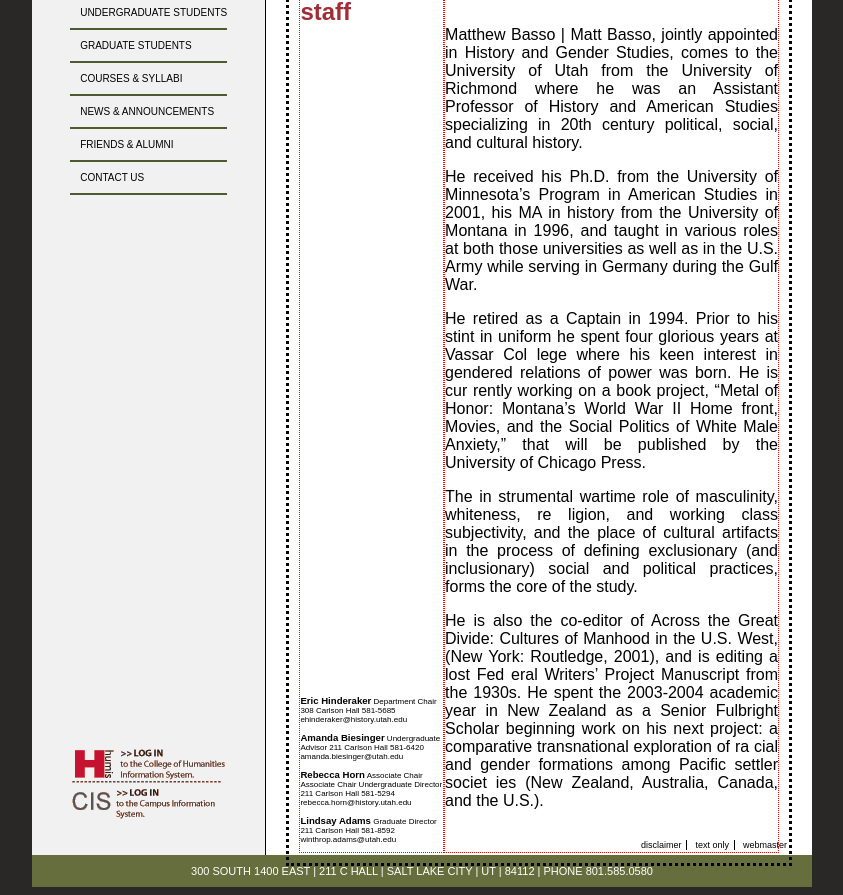
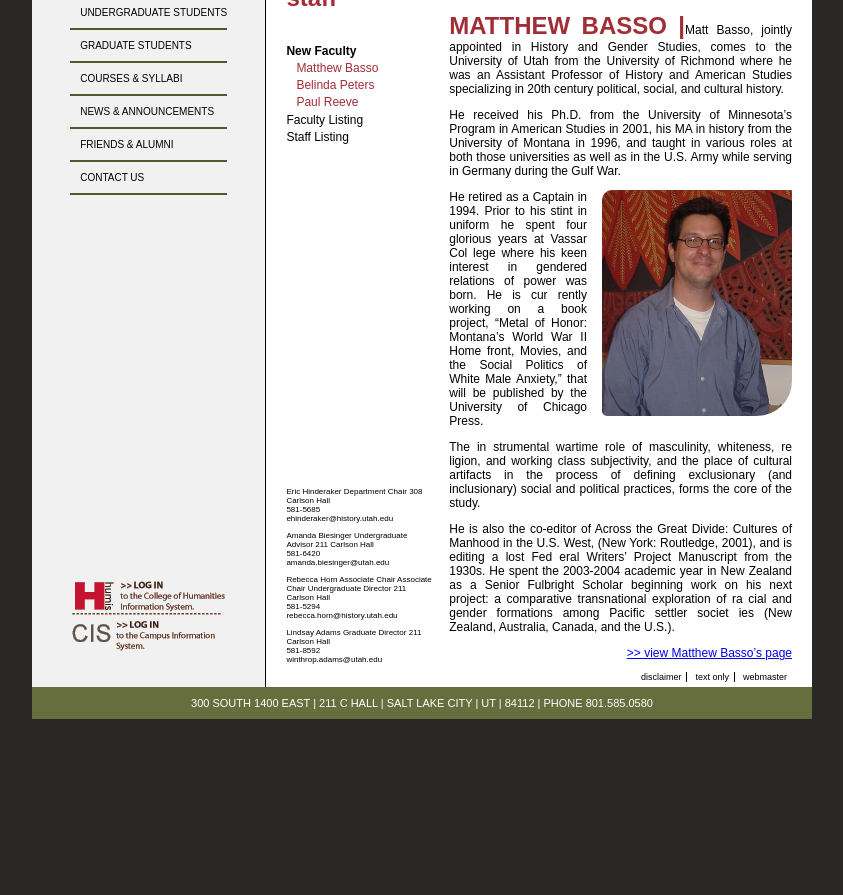
Before and after one commit to LynnMGama/HUMIS_homepage, a plain HTML site: page faculty-and-staff.html in a window 1280 px wide. Shown: the part 234-1129 px from the top of the page, without its empty margins (218-1061 px from the left). After the commit the page ends 961 px from the top, so only its background shows below. Drawn offline with Linux system fonts and the light colour scheme.

```diff
--- a/faculty-and-staff.html
+++ b/faculty-and-staff.html
@@ -63,6 +63,20 @@
                         <aside class="left-column">
                             <div class = "top">
                                 <h4>Faculty &amp; staff</h4>
+
+                                <div class="category top">
+                                    <a href="#" class="active">New Faculty</a>
+
+                                    <div class="category sub">
+                                        <a href="#">Matthew Basso</a>
+                                        <a href="#">Belinda Peters</a>
+                                        <a href="#">Paul Reeve</a>
+                                    </div>
+
+                                    <a href="#">Faculty Listing</a>
+                                    <a href="#">Staff Listing</a>
+                                </div>
+
                             </div>
 
                             <div class="bottom">
@@ -70,16 +84,16 @@
                                     <span class = "name">Eric Hinderaker</span>
                                     <span class = "title">Department Chair</span>
                                     <span class = "adress">308 Carlson Hall</span>
-                                    <span class = "phone-number">581-5685</span>
-                                    <a href="#">ehinderaker@history.utah.edu </a>
+                                    <a class = "phone-number" href="tel:581-5685">581-5685</a>
+                                    <a class="email-adress" href="mailto:ehinderaker@history.utah.edu">ehinderaker@history.utah.edu</a>
                                 </p>
 
                                 <p>
                                     <span class = "name">Amanda Biesinger</span>
                                     <span class = "title">Undergraduate Advisor</span>
                                     <span class = "adresss">211 Carlson Hall</span>
-                                    <span class = "phone-number">581-6420</span>
-                                    <a href ="#">amanda.biesinger@utah.edu</a>
+                                    <a class = "phone-number" href="tel:581-6420">581-6420</a>
+                                    <a class ="email-adress" href="mailto:amanda.biesinger@utah.edu">amanda.biesinger@utah.edu</a>
                                 </p>
 
                                 <p>
@@ -88,18 +102,17 @@
                                     <span class = "title">Associate Chair
                                     Undergraduate Director</span>
                                     <span class="adress">211 Carlson Hall</span>
-                                    <span class = "phone-number">581-5294</span>
-                                    <a href = "#">rebecca.horn@history.utah.edu</a>
+                                    <a class = "phone-number" href="tel:581-5294">581-5294</a>
+                                    <a class = "email-adress" href="mailto:rebecca.horn@history.utah.edu">rebecca.horn@history.utah.edu</a>
                                 </p>
 
                                 <p>
                                     <span class = "name">Lindsay Adams</span>
                                     <span class = "title">Graduate Director</span>
                                     <span class = "adress">211 Carlson Hall</span>
-                                    <span class = "phone-number">581-8592</span>
-                                    <a href="#">winthrop.adams@utah.edu</a>
+                                    <a class = "phone-number" href="tel:581-8592">581-8592</a>
+                                    <a class="email-adress" href="mailto:winthrop.adams@utah.edu">winthrop.adams@utah.edu</a>
                                 </p>
-
                             </div>
                         </aside>
 
@@ -107,7 +120,7 @@
                         <aside class="right-column">
                             <h5>New Faculty</h5>
 
-                            <p>Matthew Basso | Matt Basso, jointly appointed in History and Gender Studies, comes to the University
+                            <p><span class="shrug">MATTHEW BASSO |</span>Matt Basso, jointly appointed in History and Gender Studies, comes to the University
                             of Utah from the University of Richmond where he was
                             an Assistant Professor of History and American Studies
                             specializing in 20th century political, social, and cultural
@@ -121,6 +134,10 @@
                             Army while serving
                             in Germany during
                             the Gulf War.</p>
+
+                            <aside class="pull right">
+                                <img src="files/mattew-basso.png" alt="Matthew Basso">
+                            </aside>
 
                             <p>He retired as a Captain in 1994.  Prior to his stint in uniform he
                             spent four glorious
@@ -153,6 +170,12 @@
                             project: a comparative transnational exploration of ra
                             cial and gender formations among Pacific settler societ
                             ies (New Zealand, Australia, Canada, and the U.S.).</p>
+
+                            <p class="learn-more">
+                                <a href="#">
+                                    >> view Matthew Basso’s page
+                                </a>
+                            </p>
                         </aside>
                     </section>
                 </main>
--- a/stylesheets/layouts.css
+++ b/stylesheets/layouts.css
@@ -1,11 +1,9 @@
 section.horizontal-two-column-layout {
-    border: 3px dotted black;
     display: flex;
     min-height: 100%;
-    padding: 10px;
+    gap:1rem;
 
     aside {
-        border: 1px dotted red;
 
         &.left-column {
             width: 30%;
@@ -17,16 +15,49 @@ section.horizontal-two-column-layout {
                 text-align: left;
             }
 
+            div.top {
+                div.category {
+                    a{
+                        display: block;
+                        text-decoration: none;
+                        color: black;
+                        font-size: 0.75rem;
+                        margin-bottom: 0.2rem;
+
+                        &:hover{
+                            text-decoration: underline;
+                        }
+
+                        &.active{
+                            font-weight: bold;
+                        }
+                    }
+
+                    &.sub {
+                        margin-left: 10px;
+
+                        a {
+                            color: var(--burgundy);
+                        }
+                    }
+                }
+            }
+
             div.bottom {
                 p{
                     font-size:0.5rem;
 
-                    .name{
-                        font-weight: bold;
-                        font-size: 0.6rem;
+                    &.span {
+                        display: block;
+
+                        &.name{
+                            font-weight: bold;
+                            font-size: 0.6rem;
+                        }
                     }
 
                     a{
+                        display: block;
                         color: black;
                         text-decoration: none;
 
@@ -43,3 +74,16 @@ section.horizontal-two-column-layout {
         }
     }
 }
+
+section.contact-form{
+    margin-top: 5rem;
+    border: 4px solid green;
+    display: flex;
+    flex-direction: column;
+    gap: 1rem;
+
+    label{
+        display: flex;
+        gap: 1rem;
+    }
+}
--- a/stylesheets/typography.css
+++ b/stylesheets/typography.css
@@ -44,5 +44,16 @@ body {
 
     p{
         text-align: justify;
+        font-size: 0.75rem;
+
+        &.learn-more {
+            text-align: right;
+        }
+
+        .shrug {
+            font-size: 1.5rem;
+            font-weight: bold;
+            color: var(--burgundy);
+        }
     }
 }
```
Also changed, not shown: contact-us.html (+13 -0 lines), files/mattew-basso.png (added).
